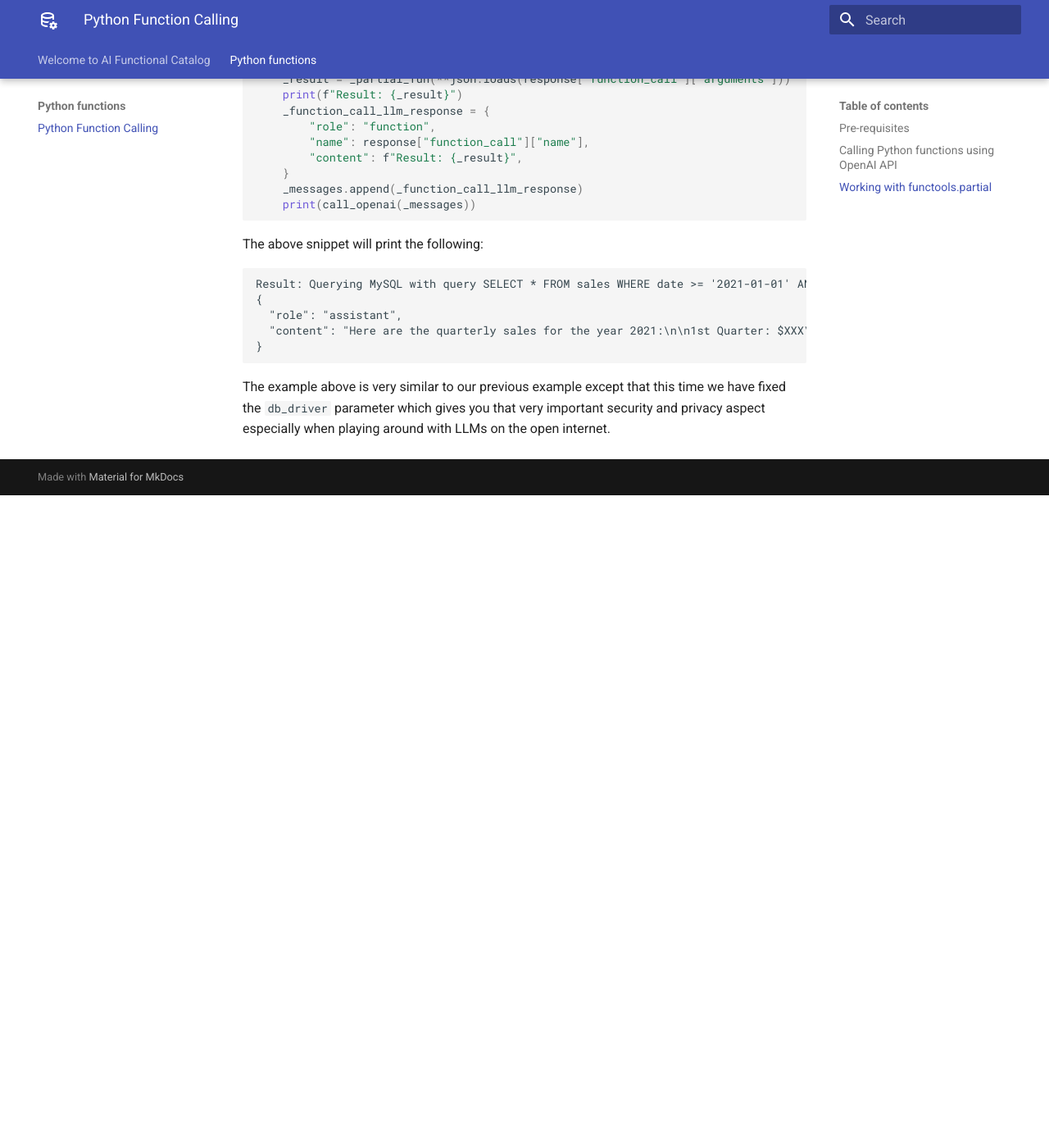
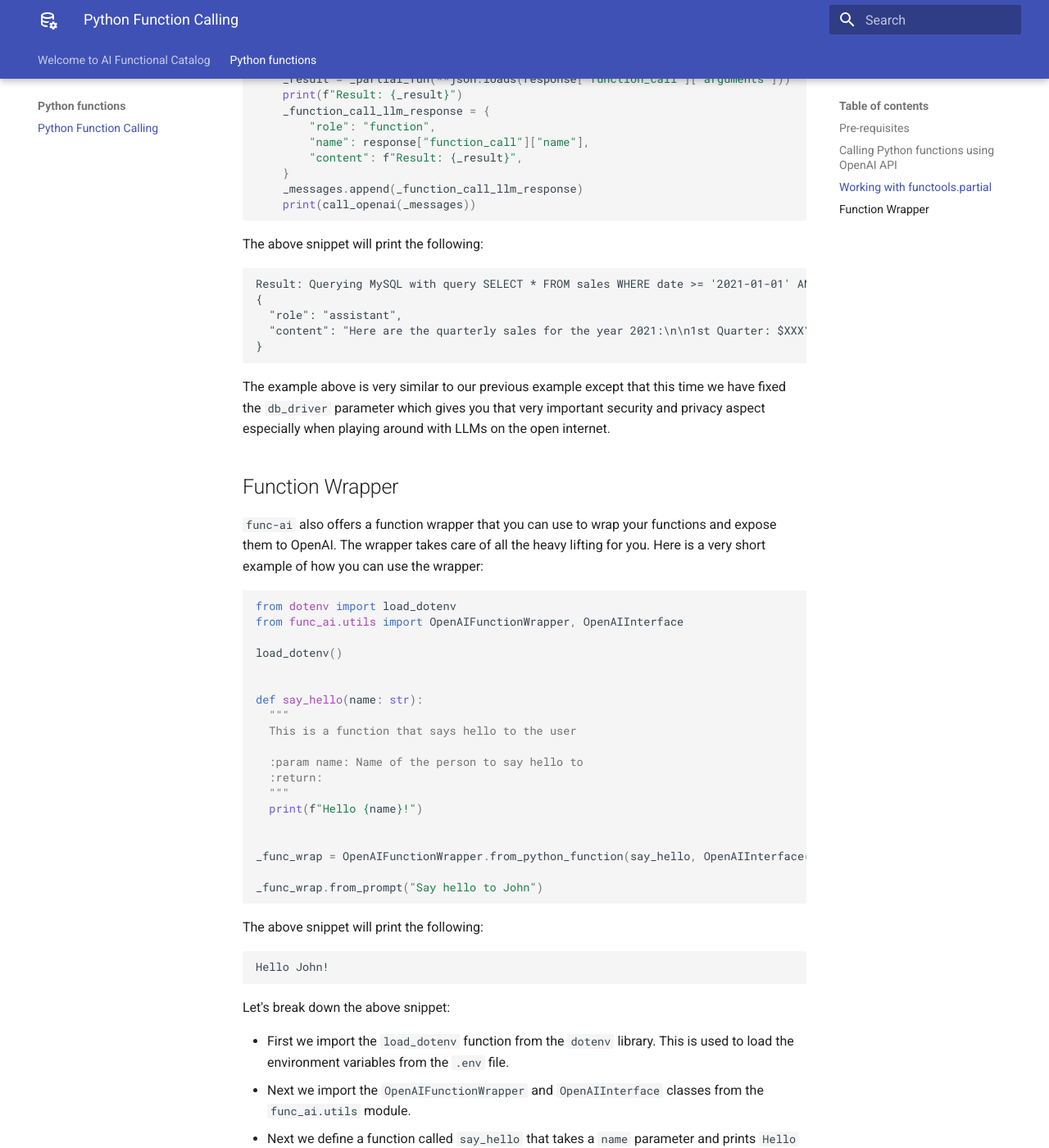
Before and after one commit to amikos-tech/func-ai, an MkDocs documentation site: the page built from docs/python-functions/python-function-calling.md, in a window 1280 px wide and 1400 px high, scrolled down 3885 px. Shown: the whole window at 82% size. Built offline with MkDocs 1.6.1 and Material for MkDocs 9.7.7, drawn with Linux system fonts in a browser that asks for light colours; before the commit the page ends 4489 px from its top, so only the background shows below that; some of the changed text lies outside the part shown.

Commit message:
feat: Added function wrapper documentation and example jupyter notebook.
Refs: #14

````diff
--- a/docs/python-functions/python-function-calling.md
+++ b/docs/python-functions/python-function-calling.md
@@ -193,3 +193,66 @@ Result: Querying MySQL with query SELECT * FROM sales WHERE date >= '2021-01-01'
 The example above is very similar to our previous example except that this time we have fixed the `db_driver` parameter
 which gives you that very important security and privacy aspect especially when playing around with LLMs on the open
 internet.
+
+## Function Wrapper
+
+`func-ai` also offers a function wrapper that you can use to wrap your functions and expose them to OpenAI. The wrapper
+takes care of all the heavy lifting for you. Here is a very short example of how you can use the wrapper:
+
+```python
+from dotenv import load_dotenv
+from func_ai.utils import OpenAIFunctionWrapper, OpenAIInterface
+
+load_dotenv()
+
+
+def say_hello(name: str):
+  """
+  This is a function that says hello to the user
+
+  :param name: Name of the person to say hello to
+  :return:
+  """
+  print(f"Hello {name}!")
+
+
+_func_wrap = OpenAIFunctionWrapper.from_python_function(say_hello, OpenAIInterface())
+
+_func_wrap.from_prompt("Say hello to John")
+```
+
+The above snippet will print the following:
+
+```text
+Hello John!
+```
+
+Let's break down the above snippet:
+
+- First we import the `load_dotenv` function from the `dotenv` library. This is used to load the environment variables
+  from the `.env` file.
+- Next we import the `OpenAIFunctionWrapper` and `OpenAIInterface` classes from the `func_ai.utils` module.
+- Next we define a function called `say_hello` that takes a `name` parameter and prints `Hello {name}!` to the console.
+- Next we create an instance of the `OpenAIFunctionWrapper` class by calling the `from_python_function` method and
+  passing in the `say_hello` function and an instance of the `OpenAIInterface` class.
+- Finally we call the `from_prompt` method on the `OpenAIFunctionWrapper` instance and pass in the prompt that we want to
+  send to OpenAI.
+
+It is also possible to use partials with the wrapper like so:
+
+```python
+from functools import partial
+_func_wrap = OpenAIFunctionWrapper.from_python_function(partial(say_hello,name="World"), OpenAIInterface())
+
+_func_wrap.from_prompt("Say hello")
+```
+
+The above snippet will print the following:
+
+```text
+Hello World!
+```
+
+!!! note "Further Examples"
+
+        For more examples check jupyter notebooks in the `tests/jupyter/` folder.
````
Also changed, not shown: pyproject.toml (+4 -4 lines), 3 other files.
